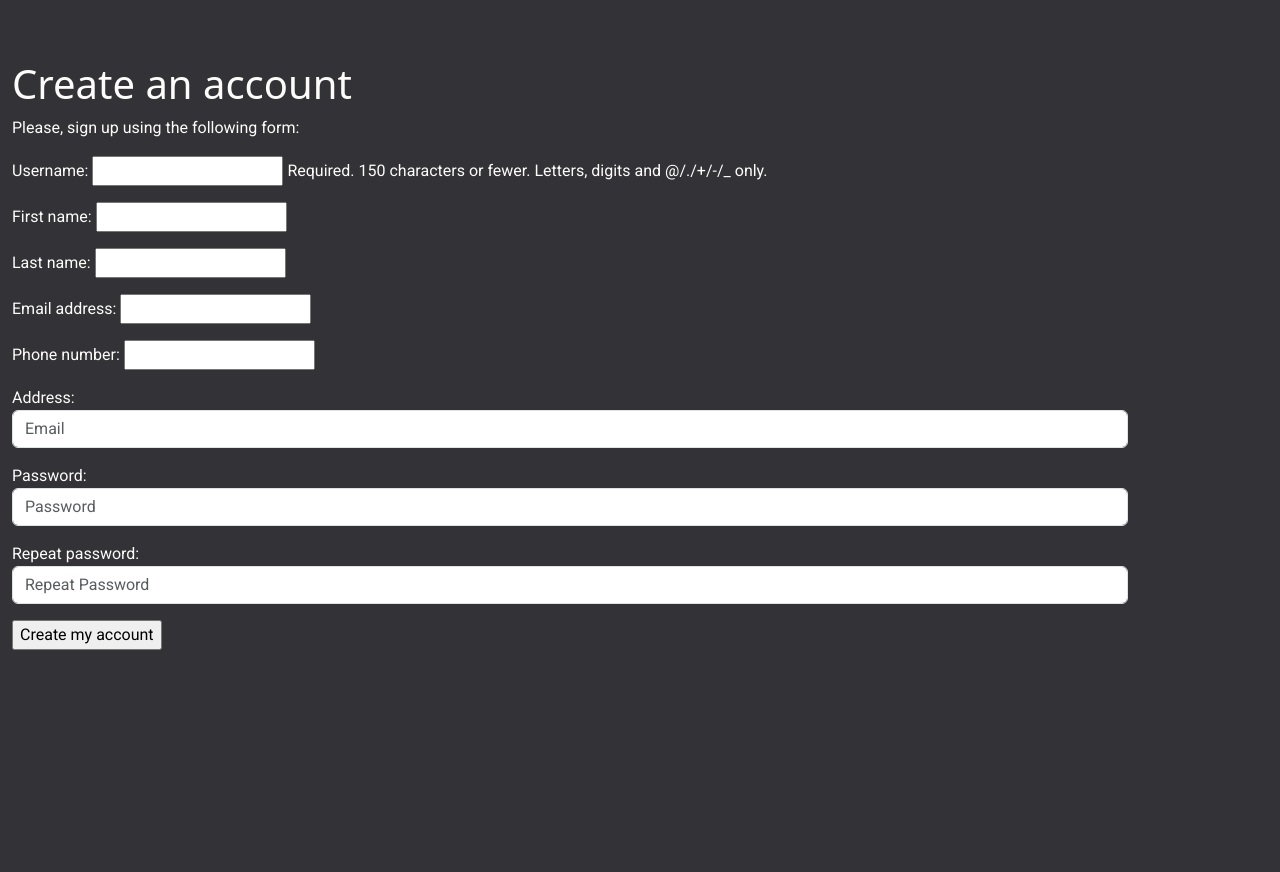
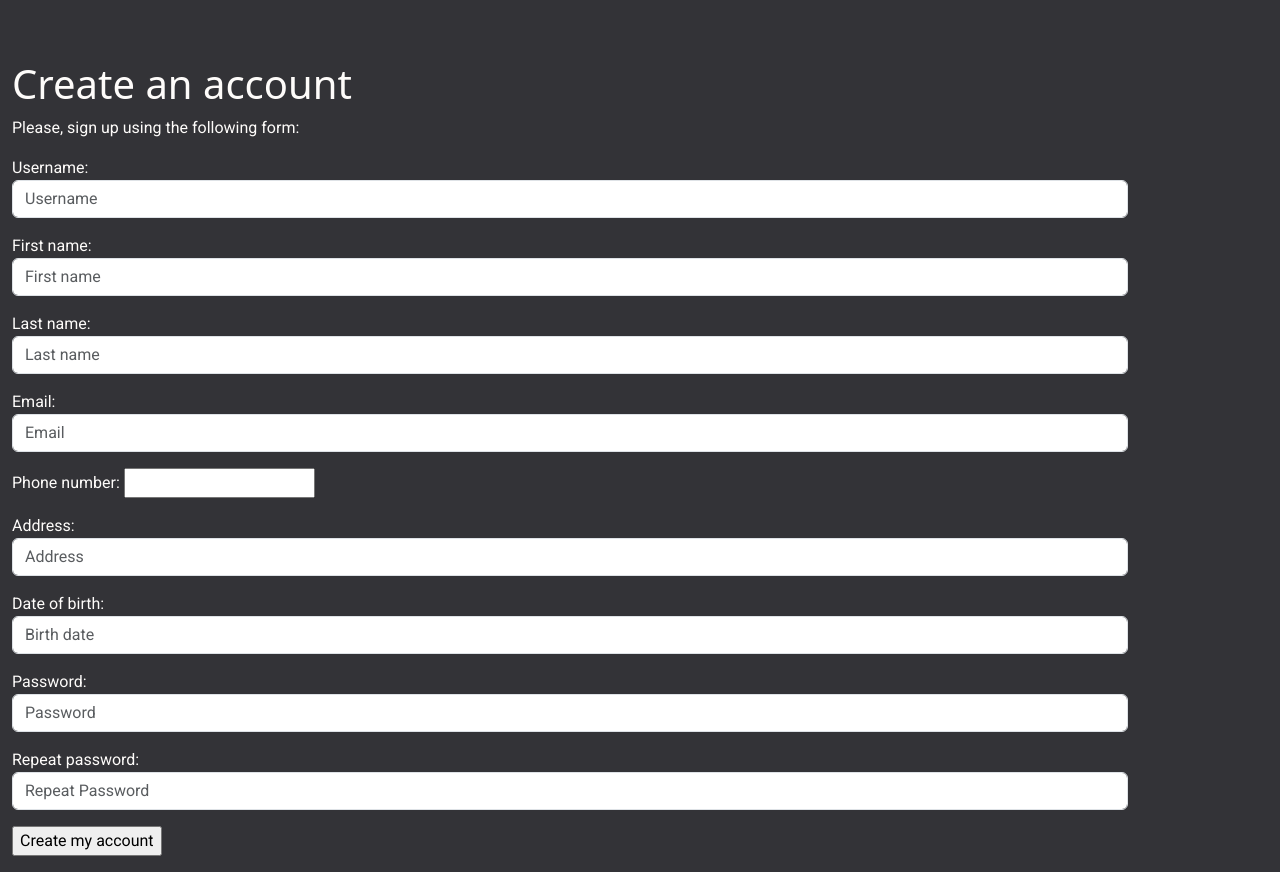
Before and after one commit to AuroraaSan/GroceryGo, a Django app: page /account/register/ in a window 1280 px wide. Shown: the part 137-1009 px from the top of the page. Before the commit the page ends 787 px from the top, so only its background shows below. Run offline with Django 4.2, Linux system fonts and the light colour scheme; some libraries are stand-ins or nearby versions.

```diff
--- a/account/forms.py
+++ b/account/forms.py
@@ -2,26 +2,28 @@ from django import forms
 from django.contrib.auth.models import User
 from .models import Profile, Address
 from phonenumber_field.formfields import PhoneNumberField
-
+from django import forms
+from .models import Profile
 
 class LoginForm(forms.Form):
     username = forms.CharField(widget=forms.TextInput(attrs={'class': 'form-control','placeholder': 'Username'}))
-    password = forms.CharField(widget=forms.PasswordInput(attrs={'class': 'form-control','placeholder': 'First name'}))
+    password = forms.CharField(widget=forms.PasswordInput(attrs={'class': 'form-control','placeholder': 'Password'}))
 #user model
 class UserRegistrationForm(forms.ModelForm):
-    address = forms.CharField(max_length=255, widget=forms.TextInput(attrs={'class': 'form-control','placeholder': 'Email'}))
-    phone_number = PhoneNumberField(widget=forms.TextInput(attrs={'class': 'form-control','placeholder': 'Phone number'}))
-    password = forms.CharField(label='Password',
-                               widget=forms.PasswordInput(attrs={'class': 'form-control','placeholder': 'Password'}))
-    password2 = forms.CharField(label='Repeat password',
-                                widget=forms.PasswordInput(attrs={'class': 'form-control','placeholder': 'Repeat Password'}))
-
-
+    first_name = forms.CharField(widget=forms.TextInput(attrs={'class': 'form-control','placeholder': 'First name'}))
+    last_name = forms.CharField(widget=forms.TextInput(attrs={'class': 'form-control','placeholder': 'Last name'}))
+    username = forms.CharField(widget=forms.TextInput(attrs={'class': 'form-control','placeholder': 'Username'}))
+    email = forms.EmailField(widget=forms.TextInput(attrs={'class': 'form-control','placeholder': 'Email'}))
+    date_of_birth = forms.DateField(widget=forms.DateInput(attrs={'class': 'form-control','placeholder': 'Birth date'}))
+    phone_number = PhoneNumberField(widget=forms.TextInput(attrs={'class': 'form-control', 'placeholder': 'Phone number'}))
+    address = forms.CharField(max_length=255, widget=forms.TextInput(attrs={'class': 'form-control', 'placeholder': 'Address'}))
+    password = forms.CharField(label='Password', widget=forms.PasswordInput(attrs={'class': 'form-control', 'placeholder': 'Password'}))
+    password2 = forms.CharField(label='Repeat password', widget=forms.PasswordInput(attrs={'class': 'form-control', 'placeholder': 'Repeat Password'}))
 
 
     class Meta:
         model = User
-        fields = ['username', 'first_name', 'last_name', 'email', 'phone_number']
+        fields = ['username', 'first_name', 'last_name', 'email', 'phone_number', 'address']
 
     def clean_password2(self):
         cd = self.cleaned_data
@@ -40,18 +42,16 @@ class ProfileEditForm(forms.ModelForm):
         fields = ['date_of_birth', 'phone_number', 'address']
 
 
-from django import forms
-from .models import Profile
 
 class ProfileUpdateForm(forms.ModelForm):
     first_name = forms.CharField(max_length=100, required=False)
     last_name = forms.CharField(max_length=100, required=False)
     email = forms.EmailField(required=False)
-    address = forms.CharField(max_length=255, required=False)  # Add an address field
+    address = forms.CharField(max_length=255, required=False)
 
     class Meta:
         model = Profile
-        fields = ['date_of_birth', 'phone_number', 'address']  # Include the address field
+        fields = ['date_of_birth', 'phone_number', 'address']
 
     def __init__(self, *args, **kwargs):
         user = kwargs.pop('user', None)
--- a/account/urls.py
+++ b/account/urls.py
@@ -32,7 +32,7 @@ urlpatterns = [
 
     path('', include('django.contrib.auth.urls')),
     path('register/', views.register, name='register'),
-    path('account/', views.account_view, name='account'),
+    path('', views.account_view, name='account'),
     path('profile/update/', views.update_profile, name='profile_update'),
     path('address/add/', views.add_address, name='add_address'),
 
--- a/account/views.py
+++ b/account/views.py
@@ -4,6 +4,7 @@ from django.contrib.auth import authenticate, login
 from .forms import LoginForm, UserRegistrationForm, UserEditForm, ProfileEditForm, ProfileUpdateForm, AddressForm
 from django.contrib.auth.decorators import login_required
 from .models import Profile
+from django.contrib import messages
 
 # Create your views here.
 #validation of user
@@ -33,14 +34,16 @@ def register(request):
         user_form = UserRegistrationForm(request.POST)
         if user_form.is_valid():
             # Create a new user object but avoid saving it yet
-            new_user = user_form.save(commit=False)
+            new_user = user_form.save()
             # Set the chosen password
             new_user.set_password(
                 user_form.cleaned_data['password'])
             # Save the User object
             new_user.save()
             # Create the user profile
-            Profile.objects.create(user=new_user)
+            Profile.objects.create(user=new_user,
+                    phone_number = user_form.cleaned_data['phone_number'],
+                    address = user_form.cleaned_data['address'], date_of_birth=user_form.cleaned_data['date_of_birth'])
             return render(request,
                           'account/register_done.html',
                           {'new_user': new_user})
@@ -72,8 +75,10 @@ def account_view(request):
 @login_required
 def update_profile(request):
     user = request.user
-    profile = user.profile
-
+    if hasattr(user, 'profile'):
+        profile = user.profile
+    else:
+        profile = Profile.objects.create(user=user)
     if request.method == 'POST':
         profile_form = ProfileUpdateForm(request.POST, instance=profile, user=user)
         if profile_form.is_valid():
--- a/cart/cart.py
+++ b/cart/cart.py
@@ -11,7 +11,6 @@ class CartWrapper:
         """
         Initialize the cart.
         """
-        self.user = user
         self.cart, created = Cart.objects.get_or_create(user=user)
 
     def add(self, product, quantity=1, override_quantity=False):
--- a/cart/views.py
+++ b/cart/views.py
@@ -3,6 +3,8 @@ from django.views.decorators.http import require_POST
 from shop.models import Product
 from .cart import CartWrapper
 from .forms import CartAddProductForm
+from django.contrib import messages
+
 
 # Create your views here.
 
@@ -21,7 +23,9 @@ def cart_add(request, p_id):
             quantity=cd["quantity"],
             override_quantity=cd["override"],
         )
-    return redirect("cart:cart_detail")
+    messages.success(request, f'{product.product_name} added to your cart successfully.')
+
+    return redirect("shop:product_list")
 
 
 @require_POST
--- a/data/settings.py
+++ b/data/settings.py
@@ -153,4 +153,4 @@ EMAIL_PORT = 587
 EMAIL_USE_TLS = True
 EMAIL_HOST_USER = 'djangooservice@gmail.com'
 EMAIL_HOST_PASSWORD = 'ehwx wtil tmot mzgj'
-#AUTH_USER_MODEL = 'account.Profile'
+MESSAGE_STORAGE = 'django.contrib.messages.storage.session.SessionStorage'
--- a/data/urls.py
+++ b/data/urls.py
@@ -18,14 +18,17 @@ from django.urls import path, include
 from django.views.generic import RedirectView
 from .views import home
 from . import views
+from django.urls import path, include, re_path
+
 
 
 urlpatterns = [
     path('', RedirectView.as_view(url='http://127.0.0.1:8000/shop/', permanent=False)),
-    path('account/', views.account_details, name='account_details'),
+    #path('account/', views.account_details, name='account_details'),
     path('home/', home, name='home'),
     path("admin/", admin.site.urls),
-    path("account/", include("account.urls")),
+    path('account/', include('account.urls')),
+    re_path(r'^account/account/$', RedirectView.as_view(url='/account/', permanent=True)),
     path('orders/', include('orders.urls', namespace='orders')),
     path("shop/", include("shop.urls", namespace='shop')),
     path("cart/", include("cart.urls", namespace="cart")),
--- a/shop/views.py
+++ b/shop/views.py
@@ -5,8 +5,9 @@ from cart.forms import CartAddProductForm
 from .models import Product, Category, Company
 from django.db.models import Q, Max, Count, F, Case, When, Sum
 from .forms import ProductFilterForm, ProductSearchForm
-from django.db import models
+from django.db import models  # Import the models module
 from django.core.paginator import Paginator, PageNotAnInteger, EmptyPage
+from cart import forms as cart_forms
 
 
 def product_list(request, category_name=None):
--- a/templates/account/account_details.html
+++ b/templates/account/account_details.html
@@ -16,7 +16,6 @@ Account Details
         <p><strong>Phone Number:</strong> {{ phone_number }}</p>
         <p>
                 <strong>Default Address:</strong> {{ address }}
-                <!-- Hyperlink to Add Address Page -->
                 <a href="{% url 'add_address' %}" style="margin-left: 4px; font-weight: bold; font-size: small;">Add another Address</a>
             </p>
         <a href="{% url 'profile_update' %}">
--- a/templates/base.html
+++ b/templates/base.html
@@ -27,7 +27,7 @@
                             <a class="nav-link {% if 'shop' in request.path %}active{% endif %}" href="{% url "shop:product_list" %}">Products</a>
                             <a class="nav-link {% if 'order' in request.path %}active{% endif %}" href="#">Orders</a>
                             <a class="nav-link {% if 'cart' in request.path %}active{% endif %}" href="{% url "cart:cart_detail" %}">My Cart</a>
-                            <a class="nav-link {% if 'account' in request.path %}active{% endif %}" href="{% url "account_details" %}">Profile</a>
+                            <a class="nav-link {% if 'account' in request.path %}active{% endif %}" href="{% url "account" %}">Profile</a>
                     </div>
 
                     <p class="d-inline-flex" style="margin-top: 12px">
--- a/templates/cart/detail.html
+++ b/templates/cart/detail.html
@@ -43,8 +43,8 @@
                 {% csrf_token %}
               </form>
             </td>
-            <td class="num">EGP {{ item.price }}</td>
-            <td class="num">EGP {{ item.total_price }}</td>
+            <td class="num">EGP {{ item.price | floatformat}}</td>
+            <td class="num">EGP {{ item.total_price | floatformat}}</td>
           </tr>
         {% endwith %}
       {% endfor %}
```
Also changed, not shown: orders/views.py (+4 -5 lines), templates/shop/product/list.html (+16 -4 lines).
